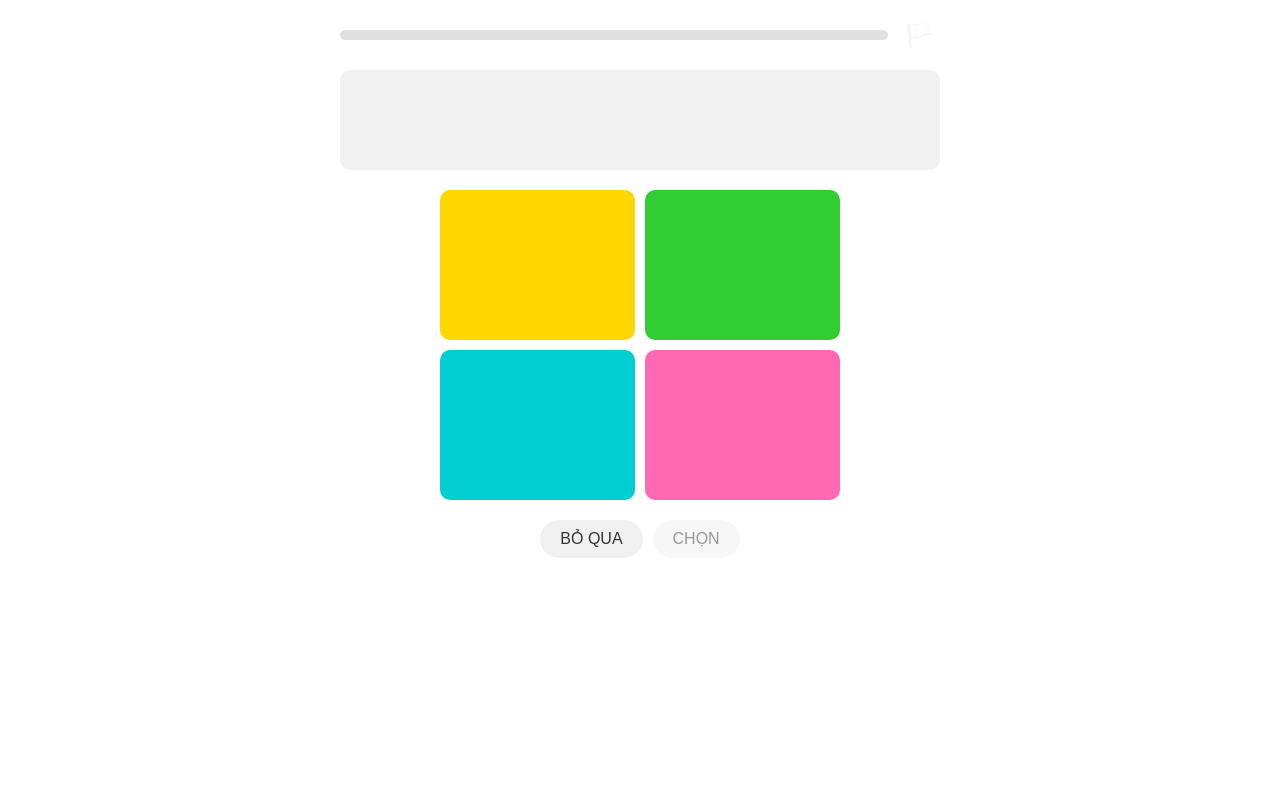
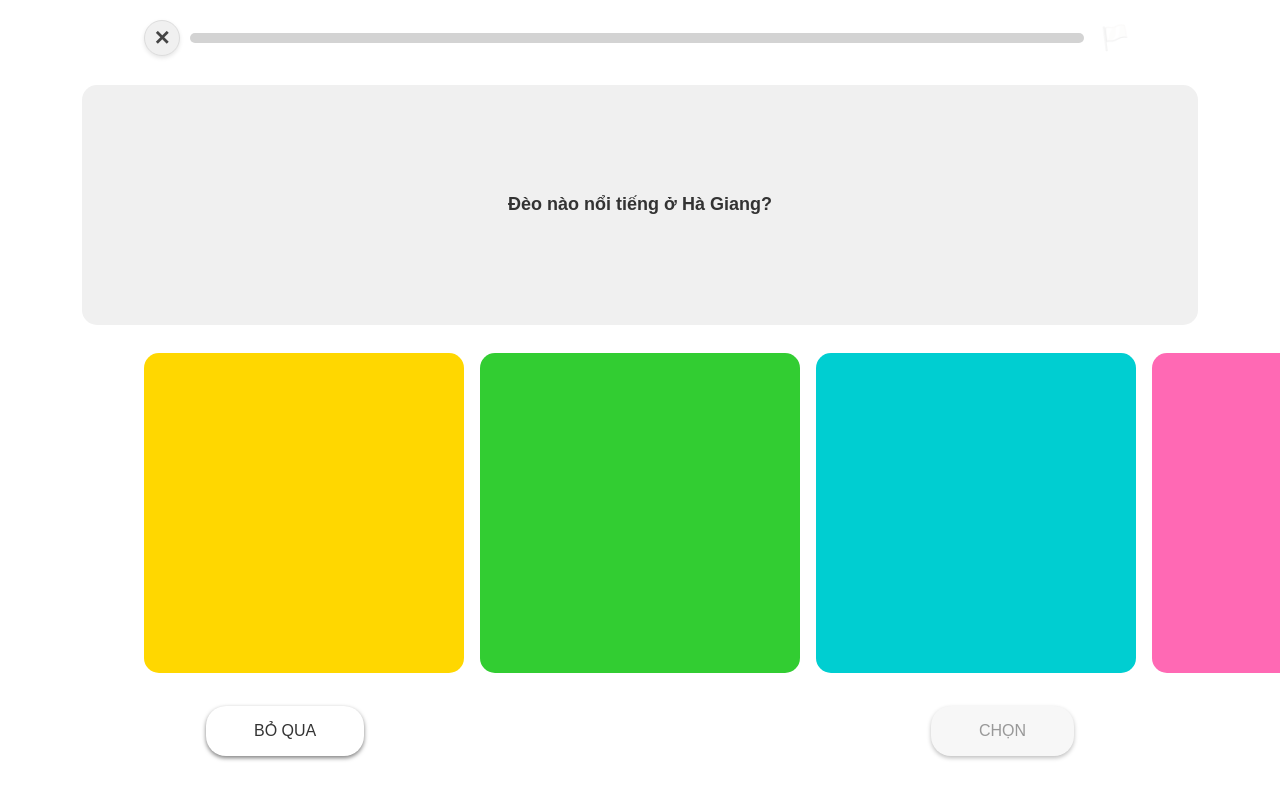
Before and after one commit to avytran/front-end-vieadven-webapp, a React (Create React App) app in the folder front-end/: page / in a window 1280 px wide. Built offline with nearby package versions, Linux system fonts and the light colour scheme.

Commit message:
feat(WDA-8): adjust styles for UI to suit the design

```diff
--- a/front-end/src/App.css
+++ b/front-end/src/App.css
@@ -36,3 +36,7 @@
     transform: rotate(360deg);
   }
 }
+
+body::-webkit-scrollbar {
+  display: none;
+}
--- a/front-end/src/components/Challenge/Challenge.css
+++ b/front-end/src/components/Challenge/Challenge.css
@@ -1,24 +1,59 @@
+html, body {
+    margin: 0;
+    padding: 0;
+    overflow: hidden;
+    height: 100vh;
+    width: 100vw;
+}
+
 .challenge-container {
     display: flex;
     flex-direction: column;
     align-items: center;
+    justify-content: space-between;
     padding: 20px;
     font-family: Arial, sans-serif;
-    max-width: 600px;
     margin: 0 auto;
+    width: 100%;
+    height: 100vh;
+    box-sizing: border-box;
+    overflow: hidden;
 }
 
 .progress-header {
     display: flex;
     align-items: center;
-    width: 100%;
+    width: 80%;
     margin-bottom: 20px;
+}
+
+.close-button {
+    margin-right: 10px;
+    background-color: #f0f0f0;
+    border: 1px solid #ddd;
+    font-size: 20px;
+    font-weight: bold;
+    cursor: pointer;
+    color: #444;
+    display: flex;
+    align-items: center;
+    justify-content: center;
+    width: 36px;
+    height: 36px;
+    border-radius: 50%;
+    box-shadow: 0 2px 4px rgba(0, 0, 0, 0.1);
+}
+
+.close-button:hover {
+    background-color: #e0e0e0;
+    color: #000;
+    box-shadow: 0 2px 6px rgba(0, 0, 0, 0.2);
 }
 
 .progress-bar {
     flex-grow: 1;
     height: 10px;
-    background-color: #e0e0e0;
+    background-color: #d3d3d3;
     border-radius: 5px;
     overflow: hidden;
 }
@@ -43,27 +78,41 @@
 }
 
 .question-placeholder {
-    width: 100%;
-    height: 100px;
+    width: 90%;
+    height: 30vh;
     background-color: #f0f0f0;
-    border-radius: 10px;
+    border-radius: 15px;
     margin-bottom: 20px;
+    display: flex;
+    align-items: center;
+    justify-content: center;
+    font-size: 18px;
+    font-weight: bold;
+    text-align: center;
+    color: #333;
 }
 
 .options-grid {
     display: grid;
-    grid-template-columns: repeat(2, 1fr);
-    gap: 10px;
-    width: 100%;
-    max-width: 400px;
-    margin-bottom: 20px;
+    grid-template-columns: repeat(4, 1fr);
+    gap: 1rem;
+    width: 80%;
+    left: 50%;
 }
 
 .option-box {
-    height: 150px;
-    border-radius: 10px;
+    width: 20rem;
+    aspect-ratio: 1 / 1;
+    border-radius: 15px;
     cursor: pointer;
     transition: transform 0.2s;
+    display: flex;
+    align-items: center;
+    justify-content: center;
+    font-size: 18px;
+    font-weight: bold;
+    text-align: center;
+    color: #333;
 }
 
 .option-box:hover {
@@ -102,22 +151,35 @@
 }
 
 .button-group {
+  width: 70%;
   display: flex;
-    gap: 10px;
+  justify-content: space-between;
+  margin: 1.5rem 2rem;
+}
+
+.button-group:has(.next-button) {
+    justify-content: flex-end;
 }
 
 .skip-button,
 .choose-button,
 .next-button {
-    padding: 10px 20px;
+padding: 1rem 3rem;
 border: none;
 border-radius: 20px;
 font-size: 16px;
 cursor: pointer;
+box-shadow: 0 2px 4px rgba(0, 0, 0, 0.5);
+}
+
+.skip-button:hover,
+.choose-button:hover,
+.next-button:hover {
+  transform: scale(1.1);
 }
 
 .skip-button {
-    background-color: #f0f0f0;
+background-color: white;
 color: #333;
 }
 
--- a/front-end/src/components/Challenge/Challenge.jsx
+++ b/front-end/src/components/Challenge/Challenge.jsx
@@ -39,11 +39,22 @@ export const Challenge = () => {
         setProgress(progress + 25);
     };
 
+    const handleClose = () => {
+        console.log("Close button clicked");
+    };
+
     const isFlagEnabled = result !== null;
 
     return (
         <div className="challenge-container">
             <div className="progress-header">
+                <button
+                    className="close-button"
+                    onClick={handleClose}
+                    title="Đóng"
+                >
+                    ✕
+                </button>
                 <div className="progress-bar">
                     <div
                         className="progress-fill"
@@ -60,7 +71,7 @@ export const Challenge = () => {
             </div>
 
             {/* Placeholder cho câu hỏi */}
-            <div className="question-placeholder"></div>
+            <div className="question-placeholder">Đèo nào nổi tiếng ở Hà Giang?</div>
 
             {/* Các ô lựa chọn */}
             <div className="options-grid">
@@ -84,13 +95,15 @@ export const Challenge = () => {
             )}
 
             <div className="button-group">
+                {!result && (
                     <button
                         className="skip-button"
                         onClick={handleSkip}
-                    disabled={result !== null}
                     >
                         BỎ QUA
                     </button>
+                )}
+
                 {result ? (
                     <button
                         className={`next-button ${result}`}
```
Lines whose indentation alone changed are shown as unchanged.
